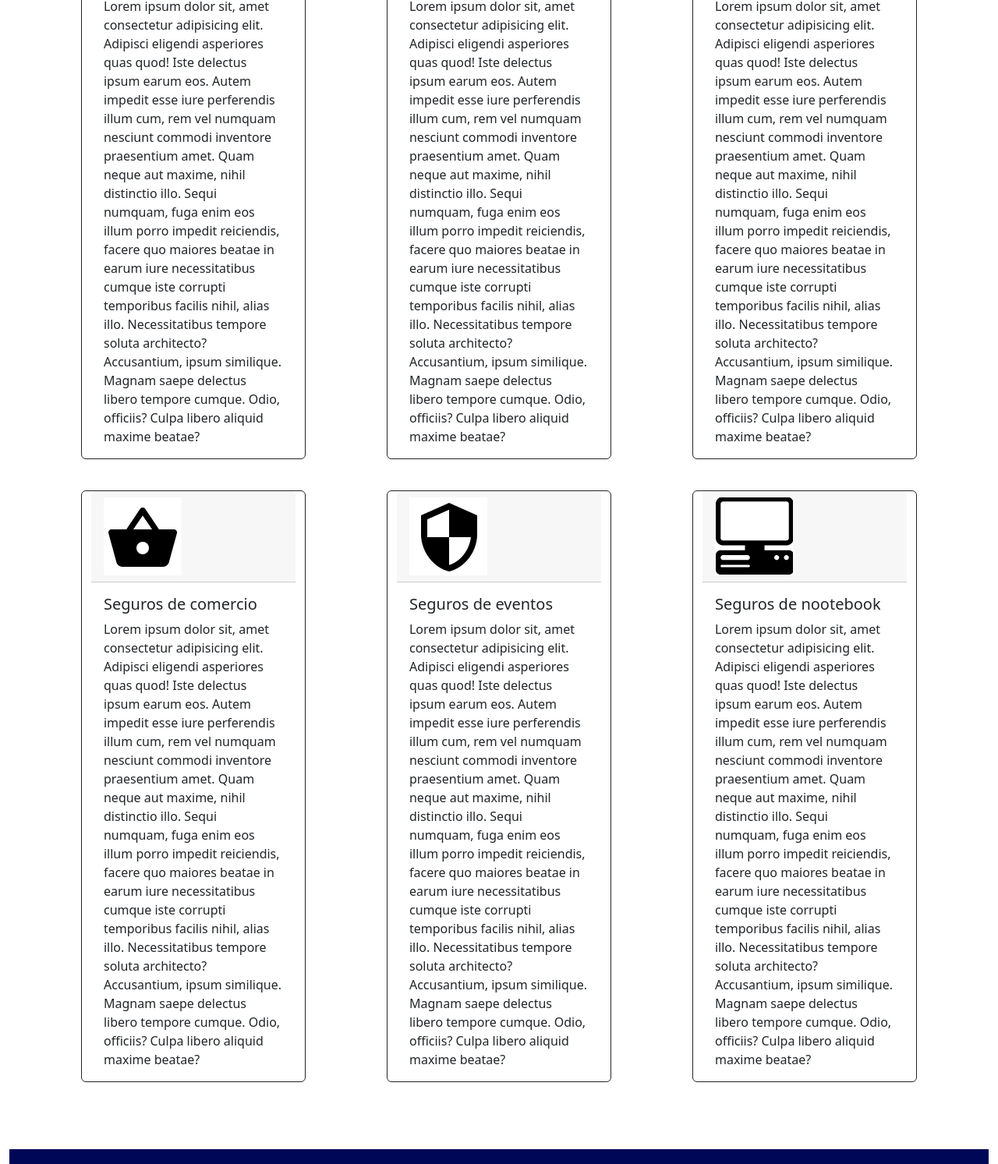
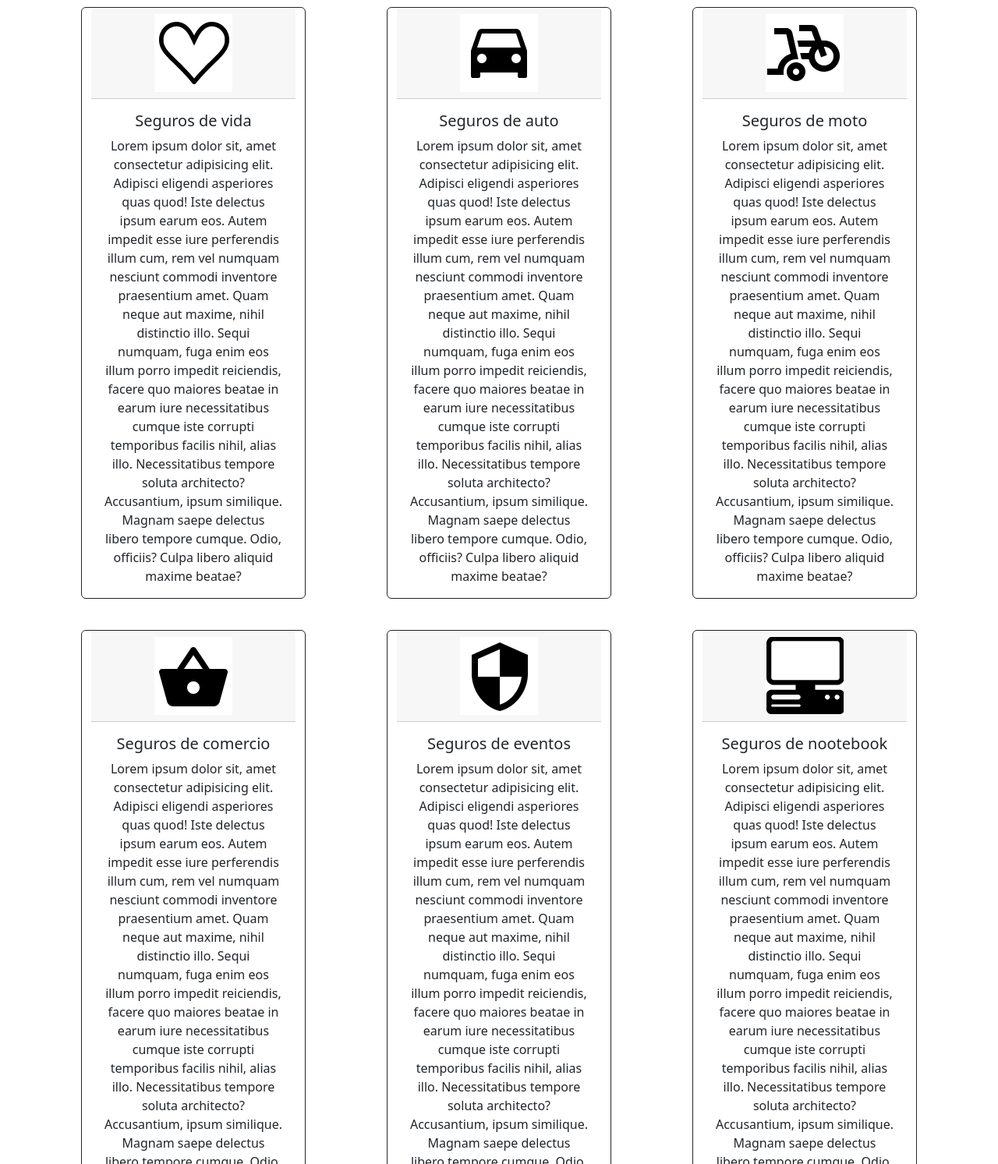
Before and after one commit to ltallarico12/ProyectoCoderHouse, a plain HTML site: page pages/seguros.html in a window 1280 px wide. Shown: the part 594-2087 px from the top of the page at 78% size. Drawn offline with nearby package versions, Linux system fonts and the light colour scheme.

Commit message:
Agregando bootstrap a los header y agunos subtitulos

```diff
--- a/assets/css/Style.css
+++ b/assets/css/Style.css
@@ -338,9 +338,8 @@ section{
 }
 .enviarForm:hover{
     transform: scale(1.1);
-    background-color: #000756;
-    color: white;
     transition: 0.3s;
+    box-shadow: 0.3em 0.3em 1em rgba(0,0,0,0.3);
 }
 
 
--- a/pages/seguros.html
+++ b/pages/seguros.html
@@ -27,7 +27,7 @@
     </nav>
     -->
     <nav class="navbar navbar-expand-lg bg-light justify-content-between">
-        <h1 class="col-10 col-md-3 col-xl-3 text-center text-md-start text-xl-start display-6 m-1 p-1">NanoT<small class="text-muted">broker</small></h1>
+        <h1 class="col-10 col-md-3 col-xl-3 text-center text-md-start text-xl-start display-6 m-1 p-1" data-aos="fade-right">NanoT<small class="text-muted">broker</small></h1>
         <div class="col-10 col-md-6 col-xl-6">
             <div class="collapse navbar-collapse" id="navbarSupportedContent">
                 <ul class="navbar-nav me-auto mb-2 mb-lg-0">
@@ -54,14 +54,25 @@
         </div>
     </nav>
     <header class="header">
+        <!--
         <div class="imagen-containerSeguros">
-            <!--<img id="imagenindex" class="imagen" src="../assets/imagenes/seguros.jpg" alt="">-->
             <div class="titulo-container">
                 <h1 class="titulo">SEGUROS</h1>
             </div>
         </div>
+        -->
+        <div id="carouselExampleSlidesOnly" class="carousel slide mt-5" data-bs-ride="carousel">
+            <div class="carousel-inner">
+                <div class="carousel-item active">
+                    <img src="../assets/imagenes/carrusel21.jpg" class="d-block w-100" alt=" ...">
+                </div>
+            </div>
+        </div>
     </header>
     <main class="main">
+        <section>
+            <h1 class="display-5 m-0 p-1">Nuestros servicios<small class="text-muted">. . .</small></h1>
+        </section>
         <section>
             <!--
             <div class="seguros-container">
@@ -129,47 +140,47 @@
             </div>-->
             <div class="row justify-content-evenly mt-4">
                 <div class="col-3 card border-dark mb-3" style="max-width: 18rem;">
-                <div class="card-header"><img src="../assets/imagenes/seguros/segurosDeVida.png" alt=""data-aos="flip-down"></div>
+                <div class="card-header text-center"><img src="../assets/imagenes/seguros/segurosDeVida.png" alt=""data-aos="flip-down"></div>
                     <div class="card-body text-dark">
-                        <h5 class="card-title">Seguros de vida</h5>
-                        <p class="card-text">Lorem ipsum dolor sit, amet consectetur adipisicing elit. Adipisci eligendi asperiores quas quod! Iste delectus ipsum earum eos. Autem impedit esse iure perferendis illum cum, rem vel numquam nesciunt commodi inventore praesentium amet. Quam neque aut maxime, nihil distinctio illo. Sequi numquam, fuga enim eos illum porro impedit reiciendis, facere quo maiores beatae in earum iure necessitatibus cumque iste corrupti temporibus facilis nihil, alias illo. Necessitatibus tempore soluta architecto? Accusantium, ipsum similique. Magnam saepe delectus libero tempore cumque. Odio, officiis? Culpa libero aliquid maxime beatae?</p>
+                        <h5 class="card-title text-center">Seguros de vida</h5>
+                        <p class="card-text text-center">Lorem ipsum dolor sit, amet consectetur adipisicing elit. Adipisci eligendi asperiores quas quod! Iste delectus ipsum earum eos. Autem impedit esse iure perferendis illum cum, rem vel numquam nesciunt commodi inventore praesentium amet. Quam neque aut maxime, nihil distinctio illo. Sequi numquam, fuga enim eos illum porro impedit reiciendis, facere quo maiores beatae in earum iure necessitatibus cumque iste corrupti temporibus facilis nihil, alias illo. Necessitatibus tempore soluta architecto? Accusantium, ipsum similique. Magnam saepe delectus libero tempore cumque. Odio, officiis? Culpa libero aliquid maxime beatae?</p>
                     </div>
                 </div>
                 <div class="col-3 card border-dark mb-3" style="max-width: 18rem;">
-                <div class="card-header"><img src="../assets/imagenes/seguros/segurosDeAuto.png" alt=""data-aos="flip-down"></div>
+                <div class="card-header text-center"><img src="../assets/imagenes/seguros/segurosDeAuto.png" alt=""data-aos="flip-down"></div>
                     <div class="card-body text-dark">
-                        <h5 class="card-title">Seguros de auto</h5>
-                        <p class="card-text">Lorem ipsum dolor sit, amet consectetur adipisicing elit. Adipisci eligendi asperiores quas quod! Iste delectus ipsum earum eos. Autem impedit esse iure perferendis illum cum, rem vel numquam nesciunt commodi inventore praesentium amet. Quam neque aut maxime, nihil distinctio illo. Sequi numquam, fuga enim eos illum porro impedit reiciendis, facere quo maiores beatae in earum iure necessitatibus cumque iste corrupti temporibus facilis nihil, alias illo. Necessitatibus tempore soluta architecto? Accusantium, ipsum similique. Magnam saepe delectus libero tempore cumque. Odio, officiis? Culpa libero aliquid maxime beatae?</p>
+                        <h5 class="card-title text-center">Seguros de auto</h5>
+                        <p class="card-text text-center">Lorem ipsum dolor sit, amet consectetur adipisicing elit. Adipisci eligendi asperiores quas quod! Iste delectus ipsum earum eos. Autem impedit esse iure perferendis illum cum, rem vel numquam nesciunt commodi inventore praesentium amet. Quam neque aut maxime, nihil distinctio illo. Sequi numquam, fuga enim eos illum porro impedit reiciendis, facere quo maiores beatae in earum iure necessitatibus cumque iste corrupti temporibus facilis nihil, alias illo. Necessitatibus tempore soluta architecto? Accusantium, ipsum similique. Magnam saepe delectus libero tempore cumque. Odio, officiis? Culpa libero aliquid maxime beatae?</p>
                     </div>
                 </div>
                 <div class="col-3 card border-dark mb-3" style="max-width: 18rem;">
-                <div class="card-header"><img src="../assets/imagenes/seguros/segurosDeMoto.png" alt=""data-aos="flip-down"></div>
+                <div class="card-header text-center"><img src="../assets/imagenes/seguros/segurosDeMoto.png" alt=""data-aos="flip-down"></div>
                     <div class="card-body text-dark">
-                        <h5 class="card-title">Seguros de moto</h5>
-                        <p class="card-text">Lorem ipsum dolor sit, amet consectetur adipisicing elit. Adipisci eligendi asperiores quas quod! Iste delectus ipsum earum eos. Autem impedit esse iure perferendis illum cum, rem vel numquam nesciunt commodi inventore praesentium amet. Quam neque aut maxime, nihil distinctio illo. Sequi numquam, fuga enim eos illum porro impedit reiciendis, facere quo maiores beatae in earum iure necessitatibus cumque iste corrupti temporibus facilis nihil, alias illo. Necessitatibus tempore soluta architecto? Accusantium, ipsum similique. Magnam saepe delectus libero tempore cumque. Odio, officiis? Culpa libero aliquid maxime beatae?</p>
+                        <h5 class="card-title text-center">Seguros de moto</h5>
+                        <p class="card-text text-center">Lorem ipsum dolor sit, amet consectetur adipisicing elit. Adipisci eligendi asperiores quas quod! Iste delectus ipsum earum eos. Autem impedit esse iure perferendis illum cum, rem vel numquam nesciunt commodi inventore praesentium amet. Quam neque aut maxime, nihil distinctio illo. Sequi numquam, fuga enim eos illum porro impedit reiciendis, facere quo maiores beatae in earum iure necessitatibus cumque iste corrupti temporibus facilis nihil, alias illo. Necessitatibus tempore soluta architecto? Accusantium, ipsum similique. Magnam saepe delectus libero tempore cumque. Odio, officiis? Culpa libero aliquid maxime beatae?</p>
                     </div>
                 </div>
             </div>
             <div class="row justify-content-evenly mt-4">
-                <div class="card border-dark mb-3" style="max-width: 18rem;">
-                <div class="card-header"><img src="../assets/imagenes/seguros/segurosDeComercio.png" alt=""data-aos="flip-down"></div>
+                <div class="col-3 card border-dark mb-3" style="max-width: 18rem;">
+                <div class="card-header text-center"><img src="../assets/imagenes/seguros/segurosDeComercio.png" alt=""data-aos="flip-down"></div>
                     <div class="card-body text-dark">
-                        <h5 class="card-title">Seguros de comercio</h5>
-                        <p class="card-text">Lorem ipsum dolor sit, amet consectetur adipisicing elit. Adipisci eligendi asperiores quas quod! Iste delectus ipsum earum eos. Autem impedit esse iure perferendis illum cum, rem vel numquam nesciunt commodi inventore praesentium amet. Quam neque aut maxime, nihil distinctio illo. Sequi numquam, fuga enim eos illum porro impedit reiciendis, facere quo maiores beatae in earum iure necessitatibus cumque iste corrupti temporibus facilis nihil, alias illo. Necessitatibus tempore soluta architecto? Accusantium, ipsum similique. Magnam saepe delectus libero tempore cumque. Odio, officiis? Culpa libero aliquid maxime beatae?</p>
+                        <h5 class="card-title text-center">Seguros de comercio</h5>
+                        <p class="card-text text-center">Lorem ipsum dolor sit, amet consectetur adipisicing elit. Adipisci eligendi asperiores quas quod! Iste delectus ipsum earum eos. Autem impedit esse iure perferendis illum cum, rem vel numquam nesciunt commodi inventore praesentium amet. Quam neque aut maxime, nihil distinctio illo. Sequi numquam, fuga enim eos illum porro impedit reiciendis, facere quo maiores beatae in earum iure necessitatibus cumque iste corrupti temporibus facilis nihil, alias illo. Necessitatibus tempore soluta architecto? Accusantium, ipsum similique. Magnam saepe delectus libero tempore cumque. Odio, officiis? Culpa libero aliquid maxime beatae?</p>
                     </div>
                 </div>
-                <div class="card border-dark mb-3" style="max-width: 18rem;">
-                <div class="card-header"><img src="../assets/imagenes/seguros/segurosDeEventos.png" alt=""data-aos="flip-down"></div>
+                <div class="col-3 card border-dark mb-3" style="max-width: 18rem;">
+                <div class="card-header text-center"><img src="../assets/imagenes/seguros/segurosDeEventos.png" alt=""data-aos="flip-down"></div>
                     <div class="card-body text-dark">
-                        <h5 class="card-title">Seguros de eventos</h5>
-                        <p class="card-text">Lorem ipsum dolor sit, amet consectetur adipisicing elit. Adipisci eligendi asperiores quas quod! Iste delectus ipsum earum eos. Autem impedit esse iure perferendis illum cum, rem vel numquam nesciunt commodi inventore praesentium amet. Quam neque aut maxime, nihil distinctio illo. Sequi numquam, fuga enim eos illum porro impedit reiciendis, facere quo maiores beatae in earum iure necessitatibus cumque iste corrupti temporibus facilis nihil, alias illo. Necessitatibus tempore soluta architecto? Accusantium, ipsum similique. Magnam saepe delectus libero tempore cumque. Odio, officiis? Culpa libero aliquid maxime beatae?</p>
+                        <h5 class="card-title text-center">Seguros de eventos</h5>
+                        <p class="card-text text-center">Lorem ipsum dolor sit, amet consectetur adipisicing elit. Adipisci eligendi asperiores quas quod! Iste delectus ipsum earum eos. Autem impedit esse iure perferendis illum cum, rem vel numquam nesciunt commodi inventore praesentium amet. Quam neque aut maxime, nihil distinctio illo. Sequi numquam, fuga enim eos illum porro impedit reiciendis, facere quo maiores beatae in earum iure necessitatibus cumque iste corrupti temporibus facilis nihil, alias illo. Necessitatibus tempore soluta architecto? Accusantium, ipsum similique. Magnam saepe delectus libero tempore cumque. Odio, officiis? Culpa libero aliquid maxime beatae?</p>
                     </div>
                 </div>
-                <div class="card border-dark mb-3" style="max-width: 18rem;">
-                <div class="card-header"><img src="../assets/imagenes/seguros/segurosDeNotebook.png" alt=""data-aos="flip-down"></div>
+                <div class="col-3 card border-dark mb-3" style="max-width: 18rem;">
+                <div class="card-header text-center"><img src="../assets/imagenes/seguros/segurosDeNotebook.png" alt=""data-aos="flip-down"></div>
                     <div class="card-body text-dark">
-                        <h5 class="card-title">Seguros de nootebook</h5>
-                        <p class="card-text">Lorem ipsum dolor sit, amet consectetur adipisicing elit. Adipisci eligendi asperiores quas quod! Iste delectus ipsum earum eos. Autem impedit esse iure perferendis illum cum, rem vel numquam nesciunt commodi inventore praesentium amet. Quam neque aut maxime, nihil distinctio illo. Sequi numquam, fuga enim eos illum porro impedit reiciendis, facere quo maiores beatae in earum iure necessitatibus cumque iste corrupti temporibus facilis nihil, alias illo. Necessitatibus tempore soluta architecto? Accusantium, ipsum similique. Magnam saepe delectus libero tempore cumque. Odio, officiis? Culpa libero aliquid maxime beatae?</p>
+                        <h5 class="card-title text-center">Seguros de nootebook</h5>
+                        <p class="card-text text-center">Lorem ipsum dolor sit, amet consectetur adipisicing elit. Adipisci eligendi asperiores quas quod! Iste delectus ipsum earum eos. Autem impedit esse iure perferendis illum cum, rem vel numquam nesciunt commodi inventore praesentium amet. Quam neque aut maxime, nihil distinctio illo. Sequi numquam, fuga enim eos illum porro impedit reiciendis, facere quo maiores beatae in earum iure necessitatibus cumque iste corrupti temporibus facilis nihil, alias illo. Necessitatibus tempore soluta architecto? Accusantium, ipsum similique. Magnam saepe delectus libero tempore cumque. Odio, officiis? Culpa libero aliquid maxime beatae?</p>
                     </div>
                 </div>
             </div>
```
Also changed, not shown: index.html (+1 -1 lines), pages/contactos.html (+15 -2 lines), pages/cotizar.html (+15 -5 lines), pages/nosotros.html (+11 -3 lines), assets/imagenes/carrusel21.jpg (added), assets/imagenes/carrusel31.jpg (added), assets/imagenes/carrusel41.jpg (added), assets/imagenes/carrusel51.jpg (added).
